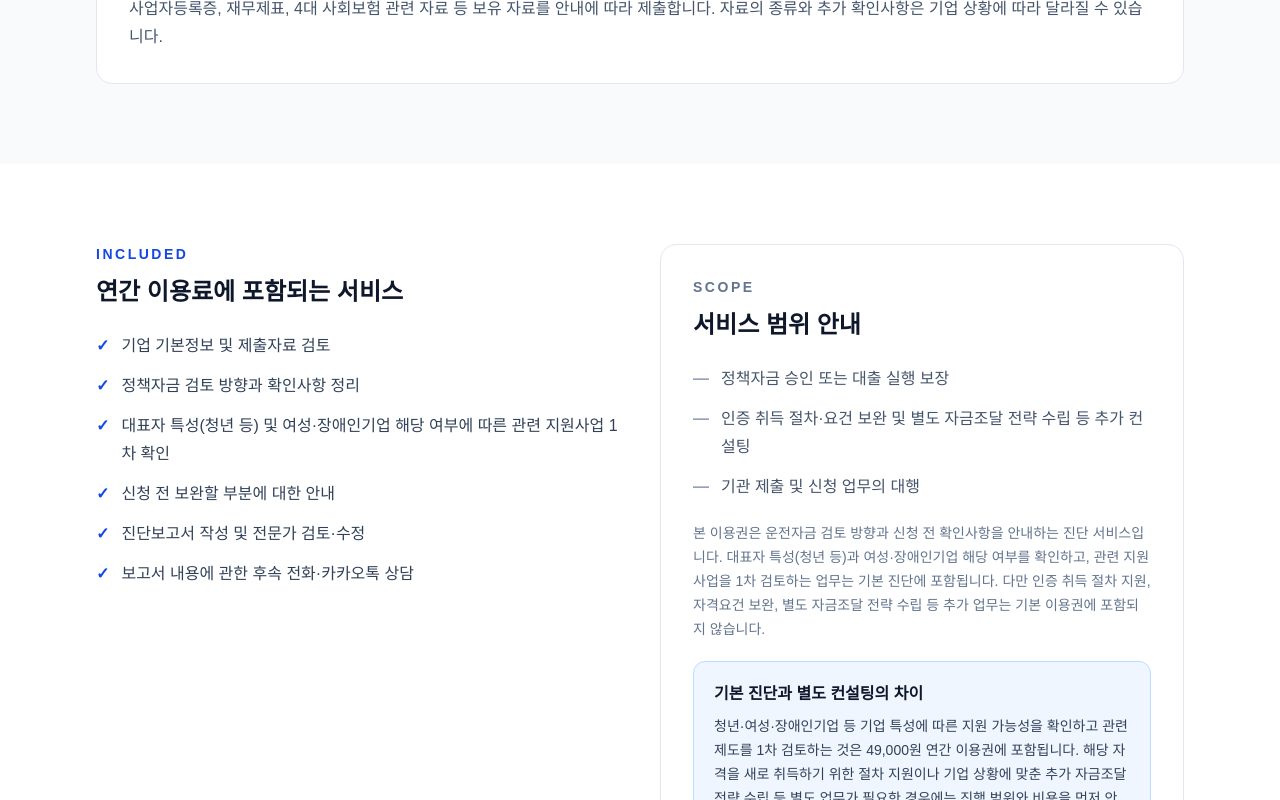
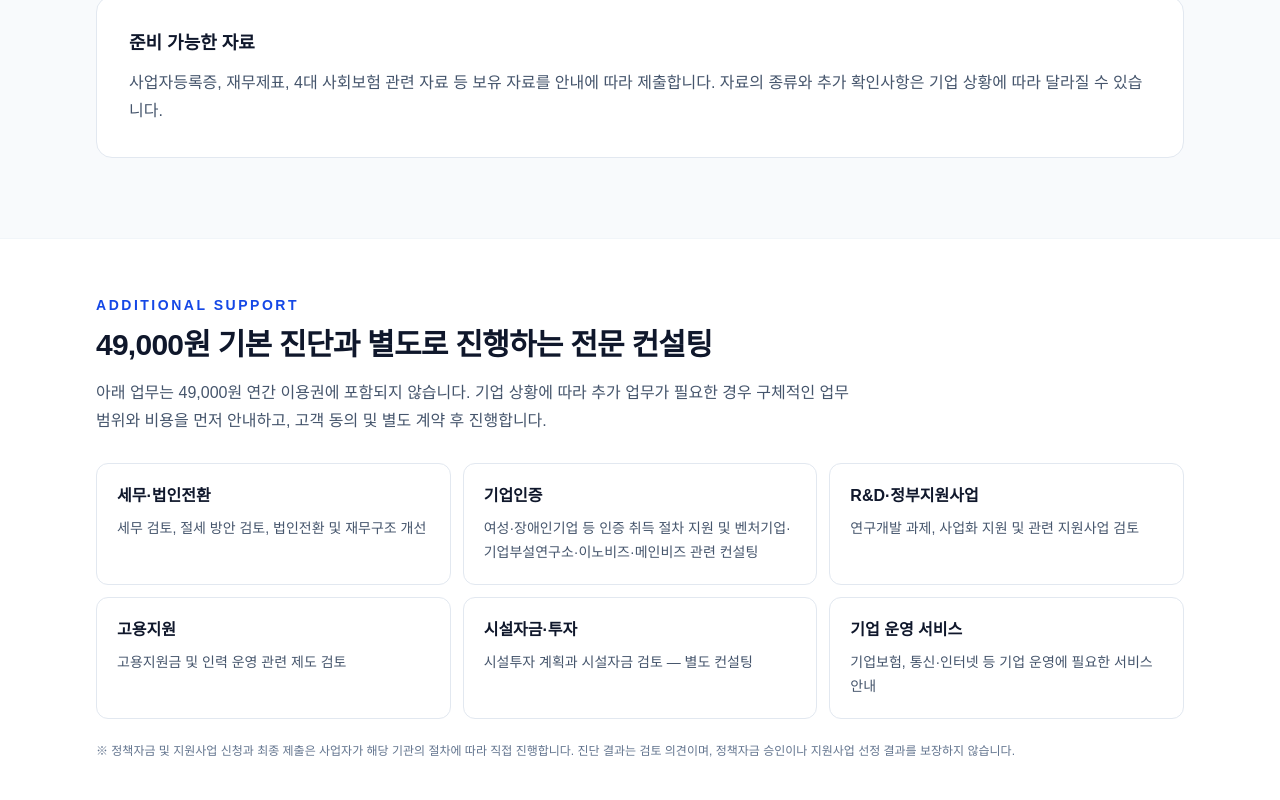
Before and after one commit to kimjintaek/ai-company-support, a Next.js app: page /policy-fund in a window 1280 px wide. Shown: the part 2000-2800 px from the top of the page. Built offline with nearby package versions, Linux system fonts and the light colour scheme.

Commit message:
Clarify basic diagnosis and separate consulting scope

```diff
--- a/app/policy-fund/page.tsx
+++ b/app/policy-fund/page.tsx
@@ -9,22 +9,23 @@ const steps = [
   { number: "01", title: "신청 및 결제", description: "기업 기본정보를 등록하고 연간 이용료를 결제합니다." },
   { number: "02", title: "기업자료 제출", description: "사업자등록증과 보유 중인 재무·고용 관련 자료를 제출합니다." },
   { number: "03", title: "전문가 검토", description: "AI로 1차 정리한 내용을 전문가가 검토하고 보완합니다." },
-  { number: "04", title: "진단보고서 제공", description: "운전자금 검토 방향과 신청 전 확인할 사항을 보고서로 안내합니다." },
+  { number: "04", title: "진단결과 제공", description: "운전자금 진단보고서와 사업계획서 초안을 제공하고, 보고서 관련 후속 상담을 진행합니다." },
 ];
 
 const included = [
   "기업 기본정보 및 제출자료 검토",
-  "정책자금 검토 방향과 확인사항 정리",
+  "운전자금 관련 정책자금·지원사업 진단 및 기업 상황에 맞는 매칭",
   "대표자 특성(청년 등) 및 여성·장애인기업 해당 여부에 따른 관련 지원사업 1차 확인",
-  "신청 전 보완할 부분에 대한 안내",
-  "진단보고서 작성 및 전문가 검토·수정",
-  "보고서 내용에 관한 후속 전화·카카오톡 상담",
+  "신청 전 확인사항 및 보완할 부분 안내",
+  "진단보고서 및 사업계획서 초안 작성",
+  "전문가 검토·수정 및 보고서 내용에 관한 후속 전화·카카오톡 상담",
+  "미선정 시 이용기간 내 추가 매칭",
 ];
 
 const notIncluded = [
-  "정책자금 승인 또는 대출 실행 보장",
-  "인증 취득 절차·요건 보완 및 별도 자금조달 전략 수립 등 추가 컨설팅",
-  "기관 제출 및 신청 업무의 대행",
+  "기업인증 취득을 위한 별도 실무 지원 및 자격요건 보완 업무",
+  "별도의 자금조달 전략 수립",
+  "세무·R&D·고용지원 등 추가 전문 컨설팅",
 ];
 
 export default function PolicyFundLandingPage() {
@@ -172,55 +173,16 @@ export default function PolicyFundLandingPage() {
         </div>
       </section>
 
-      <section className="mx-auto grid max-w-6xl gap-10 px-5 py-16 sm:px-8 sm:py-20 lg:grid-cols-2">
-        <div>
-          <p className="text-sm font-bold uppercase tracking-[0.18em] text-blue-700">Included</p>
-          <h2 className="mt-3 text-2xl font-extrabold">연간 이용료에 포함되는 서비스</h2>
-          <ul className="mt-6 space-y-3">
-            {included.map((item) => (
-              <li key={item} className="flex gap-3 leading-7 text-slate-700">
-                <span className="font-bold text-blue-700">✓</span><span>{item}</span>
-              </li>
-            ))}
-          </ul>
-        </div>
-        <div className="rounded-2xl border border-slate-200 p-6 sm:p-8">
-          <p className="text-sm font-bold uppercase tracking-[0.18em] text-slate-500">Scope</p>
-          <h2 className="mt-3 text-2xl font-extrabold">서비스 범위 안내</h2>
-          <ul className="mt-6 space-y-3">
-            {notIncluded.map((item) => (
-              <li key={item} className="flex gap-3 leading-7 text-slate-600">
-                <span className="font-bold text-slate-400">—</span><span>{item}</span>
-              </li>
-            ))}
-          </ul>
-          <p className="mt-5 text-sm leading-6 text-slate-500">
-            본 이용권은 운전자금 검토 방향과 신청 전 확인사항을 안내하는 진단 서비스입니다.
-            대표자 특성(청년 등)과 여성·장애인기업 해당 여부를 확인하고, 관련 지원사업을 1차 검토하는 업무는 기본 진단에 포함됩니다.
-            다만 인증 취득 절차 지원, 자격요건 보완, 별도 자금조달 전략 수립 등 추가 업무는 기본 이용권에 포함되지 않습니다.
-          </p>
-          <div className="mt-5 rounded-xl border border-blue-200 bg-blue-50 p-5">
-            <h3 className="font-bold text-slate-900">기본 진단과 별도 컨설팅의 차이</h3>
-            <p className="mt-2 text-sm leading-6 text-slate-700">
-              청년·여성·장애인기업 등 기업 특성에 따른 지원 가능성을 확인하고 관련 제도를 1차 검토하는 것은 49,000원 연간 이용권에 포함됩니다.
-              해당 자격을 새로 취득하기 위한 절차 지원이나 기업 상황에 맞춘 추가 자금조달 전략 수립 등 별도 업무가 필요한 경우에는
-              진행 범위와 비용을 먼저 안내하고, 고객 동의 및 별도 계약 후 진행합니다. 별도 컨설팅 비용은 고객 동의 없이 청구되지 않습니다.
-            </p>
-          </div>
-        </div>
-      </section>
-
       <section className="border-t border-slate-100 bg-white">
         <div className="mx-auto max-w-6xl px-5 py-12 sm:px-8 sm:py-14">
           <div className="max-w-3xl">
             <p className="text-sm font-bold uppercase tracking-[0.18em] text-blue-700">Additional support</p>
             <h2 className="mt-3 text-2xl font-extrabold tracking-tight sm:text-3xl">
-              정책자금 진단 후, 기업에 필요한 지원도 함께 검토합니다.
+              49,000원 기본 진단과 별도로 진행하는 전문 컨설팅
             </h2>
             <p className="mt-4 leading-7 text-slate-600">
-              기본 진단에서 확인한 기업 특성이나 자료를 바탕으로 추가적인 인증 취득, 자격요건 보완, 세무·R&D·고용지원 및
-              별도 자금조달 전략 등이 필요한 경우 별도 컨설팅을 안내할 수 있습니다.
-              별도 업무는 기본 이용권과 구분되며, 구체적인 업무 범위와 비용을 먼저 안내하고 고객 동의 후 진행합니다.
+              아래 업무는 49,000원 연간 이용권에 포함되지 않습니다.
+              기업 상황에 따라 추가 업무가 필요한 경우 구체적인 업무 범위와 비용을 먼저 안내하고, 고객 동의 및 별도 계약 후 진행합니다.
             </p>
           </div>
           <div className="mt-7 grid gap-3 sm:grid-cols-2 lg:grid-cols-3">
@@ -239,9 +201,8 @@ export default function PolicyFundLandingPage() {
             ))}
           </div>
           <p className="mt-5 text-xs leading-6 text-slate-500">
-            ※ 위 분야 중 기업 특성 및 보유 자격의 확인과 관련 지원사업의 1차 검토는 기본 진단에 포함될 수 있습니다.
-            인증 취득 절차 지원, 자격요건 보완 등 실제 추가 업무는 별도 컨설팅이며, 업무 범위와 비용을 사전 안내하고 동의 후 진행합니다.
-            정책자금 승인이나 지원사업 선정 결과를 보장하지 않습니다.
+            ※ 정책자금 및 지원사업 신청과 최종 제출은 사업자가 해당 기관의 절차에 따라 직접 진행합니다.
+            진단 결과는 검토 의견이며, 정책자금 승인이나 지원사업 선정 결과를 보장하지 않습니다.
           </p>
         </div>
       </section>
```
